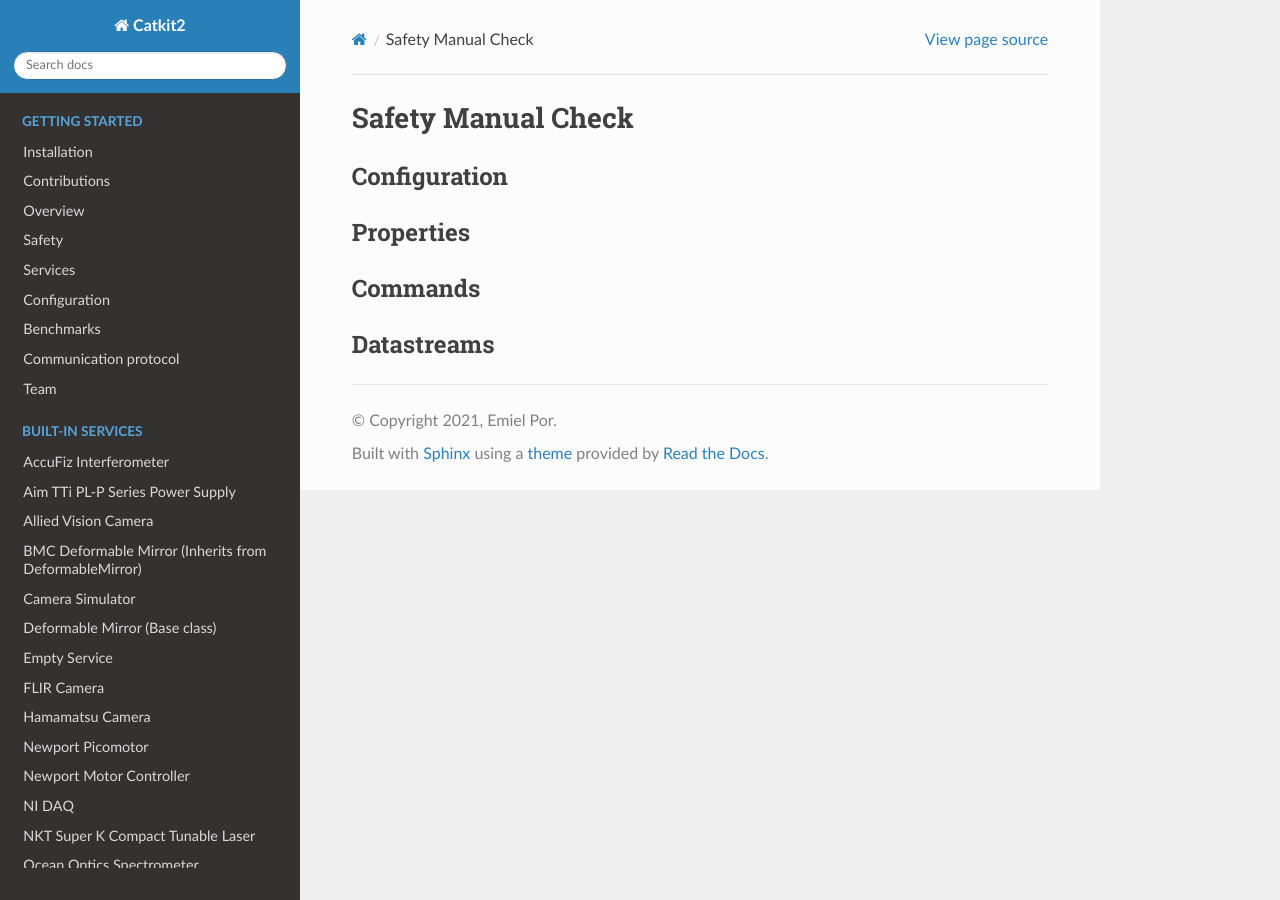
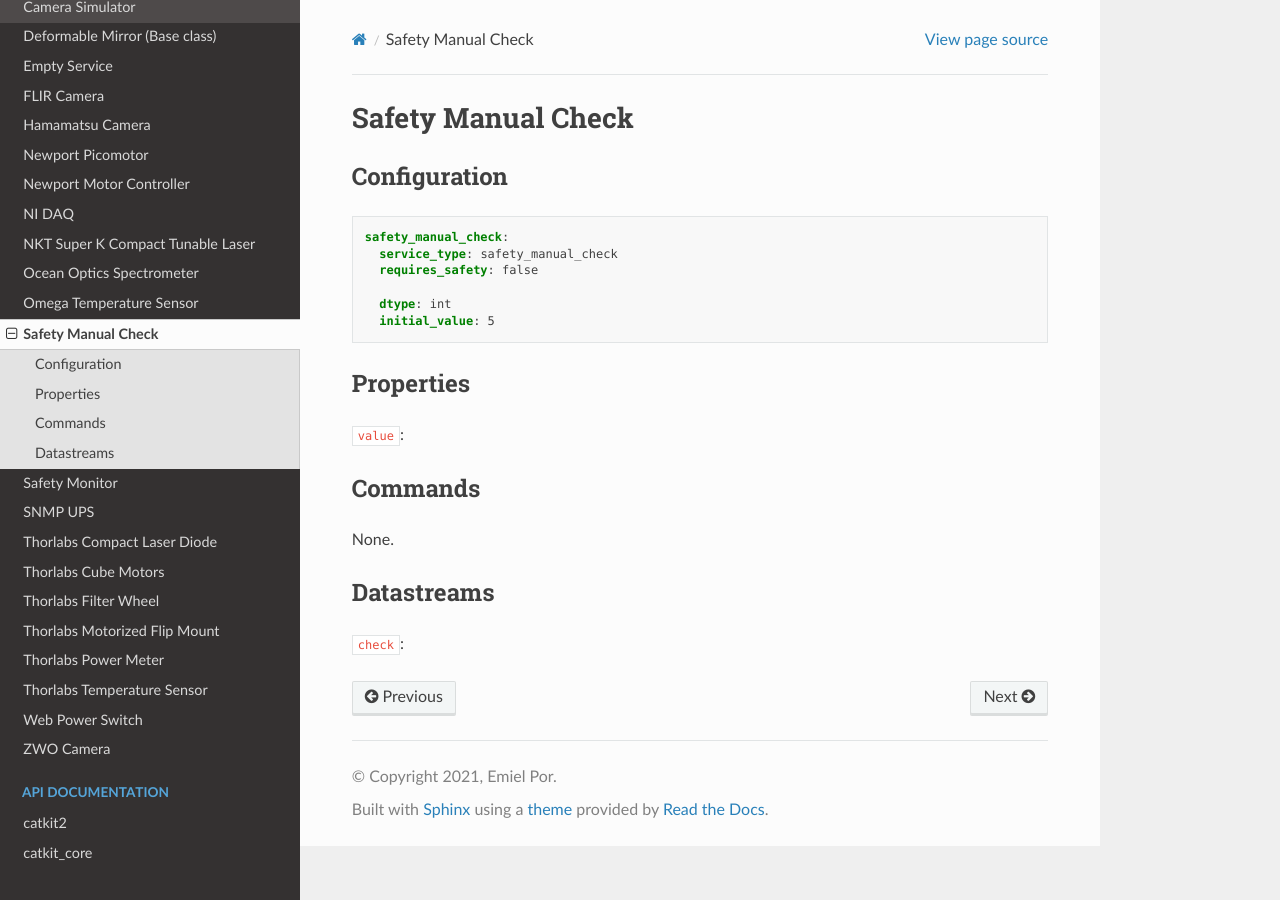
Before and after one commit to spacetelescope/catkit2, a Sphinx documentation site: the page built from docs/services/safety_manual_check.rst, in a window 1280 px wide. Built offline with Sphinx 7.4.7 and the Read the Docs theme 3.1.0, drawn with Linux system fonts in a browser that asks for light colours; pages that are not in the unit, such as notebooks, are missing from menus.

Commit message:
Add safety manual check service docs

```diff
--- a/docs/index.rst
+++ b/docs/index.rst
@@ -35,6 +35,7 @@ Catkit2
    services/nkt_superk
    services/oceanoptics_spectrometer
    services/omega_ithx_w3
+   services/safety_manual_check
    services/safety_monitor
    services/snmp_ups
    services/thorlabs_cld101x
--- a/docs/services/safety_manual_check.rst
+++ b/docs/services/safety_manual_check.rst
@@ -5,15 +5,25 @@ Safety Manual Check
 Configuration
 -------------
 
+.. code-block:: YAML
+
+    safety_manual_check:
+      service_type: safety_manual_check
+      requires_safety: false
+
+      dtype: int
+      initial_value: 5
 
 
 Properties
 ----------
+``value``:
 
 
 Commands
 --------
-
+None.
 
 Datastreams
 -----------
+``check``:
```
